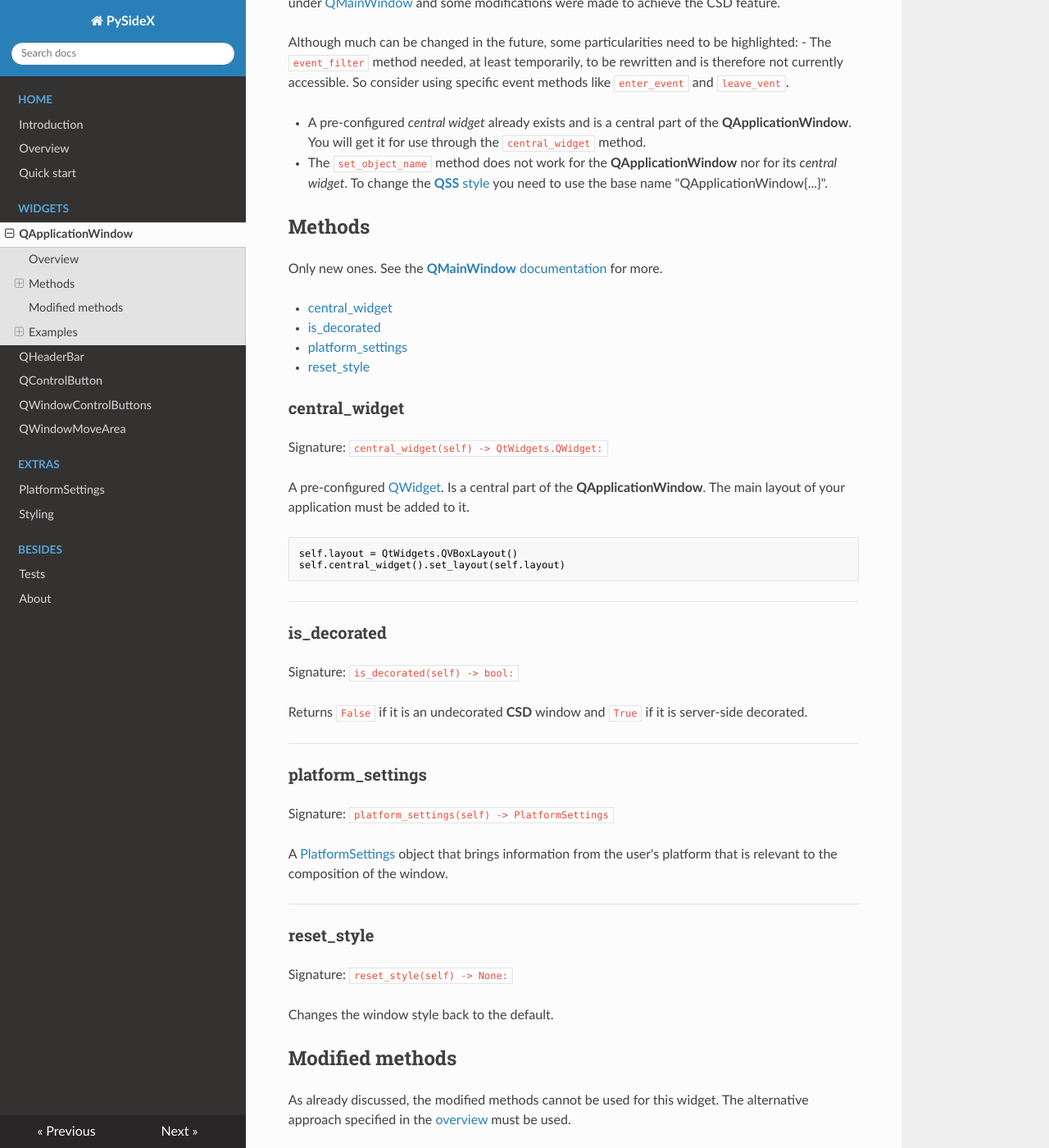
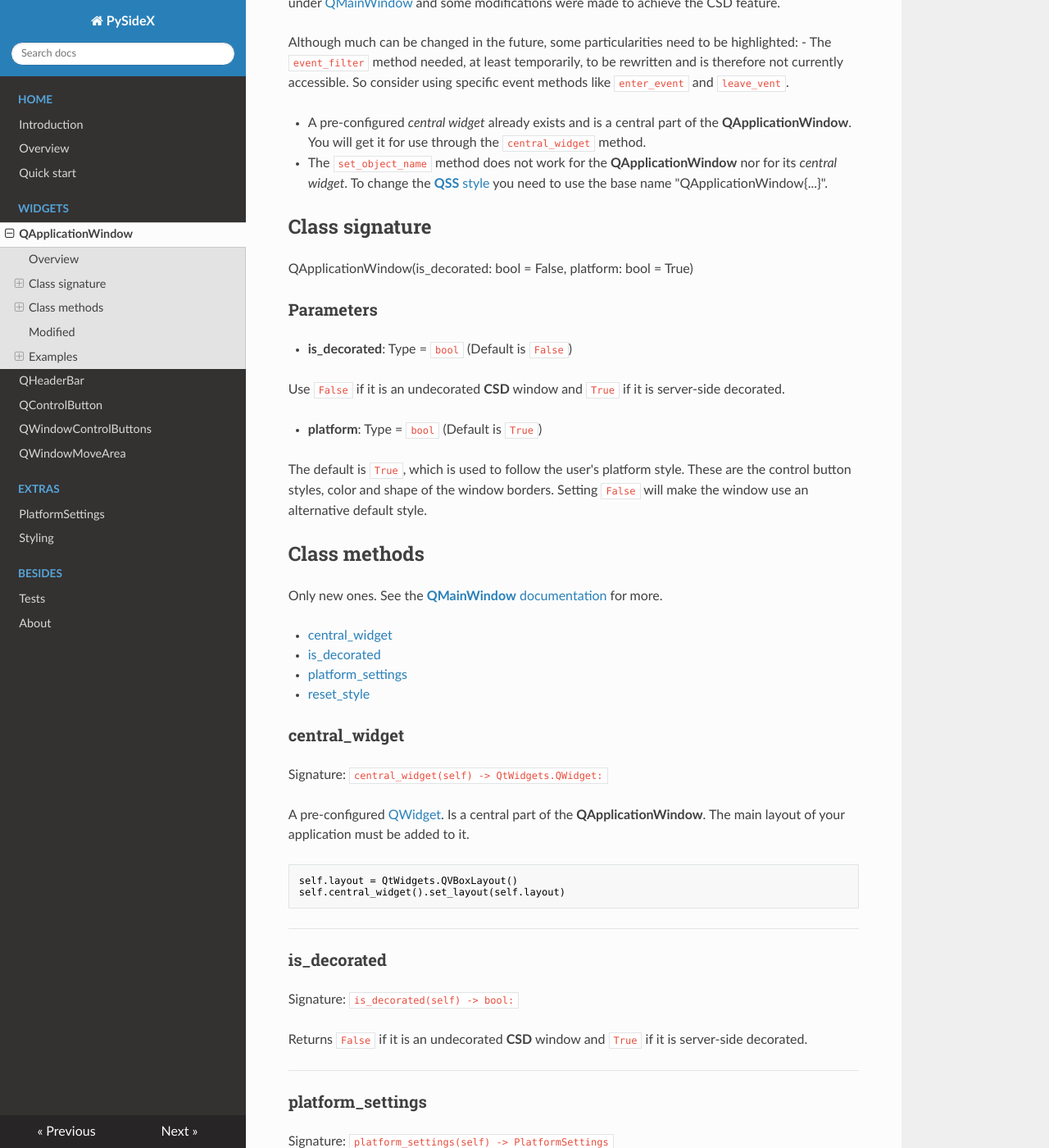
Before and after one commit to reticulardev/xside, an MkDocs documentation site: the page built from docs/reference_QApplicationWindow.md, in a window 1280 px wide and 1400 px high, scrolled down 420 px. Shown: the whole window at 82% size. Built offline with MkDocs 1.6.1, drawn with Linux system fonts in a browser that asks for light colours; nearby versions of some CDN libraries.

```diff
--- a/docs/reference_QApplicationWindow.md
+++ b/docs/reference_QApplicationWindow.md
@@ -26,7 +26,24 @@ method.
 for its *central widget*. To change the [**QSS** style](https://reticulardev.github.io/pysidex/styling/)
 you need to use the base name "QApplicationWindow{...}".
 
-## Methods
+## Class signature
+
+QApplicationWindow(is_decorated: bool = False, platform: bool = True)
+
+### Parameters
+- **is_decorated**: Type = `bool` (Default is `False`)
+
+  Use `False` if it is an undecorated **CSD** window and `True` if it is
+server-side decorated.
+
+
+- **platform**: Type = `bool` (Default is `True`)
+
+  The default is `True`, which is used to follow the user's platform style.
+These are the control button styles, color and shape of the window borders.
+Setting `False` will make the window use an alternative default style.
+
+## Class methods
 
 Only new ones. See the
 [**QMainWindow** documentation](https://doc.qt.io/qtforpython-6/PySide6/QtWidgets/QMainWindow.html)
@@ -80,7 +97,7 @@ Signature: `reset_style(self) -> None:`
 Changes the window style back to the default.
 
 
-## Modified methods
+## Modified
 
 As already discussed, the modified methods cannot be used for this widget. The
 alternative approach specified in the [overview](#overview) must be used.
```
Also changed, not shown: docs/reference_QHeaderBar.md (+28 -0 lines), docs/img/headerbar.png (added).
